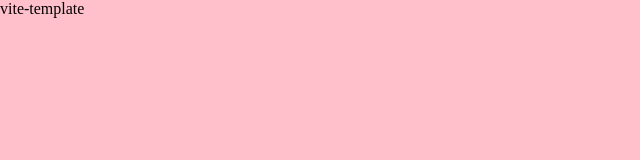
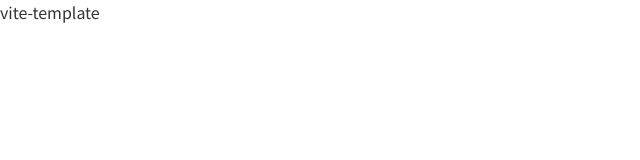
Before and after one commit to crawlre/vite-template, a website built with Vite: page src/index.html in a window 1280 px wide. Shown: the whole page, without its empty margins (0-640 px from the left). Built offline with nearby package versions, Linux system fonts and the light colour scheme.

Commit message:
feat: フォント変数の定義と_base.scssへの反映

```diff
--- a/src/scss/foundation/_base.scss
+++ b/src/scss/foundation/_base.scss
@@ -1,5 +1,6 @@
 @use '../global' as *;
 
 body {
-  background-color: pink;
+  font-family: $font-family-base;
+  color: $color-font-base;
 }
--- a/src/scss/global/_font.scss
+++ b/src/scss/global/_font.scss
@@ -1,6 +1,6 @@
 // font-family
-$font-family-en: "Montserrat";
-$font-family-ja: "Noto Sans JP";
+$font-family-en: 'Montserrat';
+$font-family-ja: 'Noto Sans JP';
 $font-family-base: $font-family-en, $font-family-ja, sans-serif;
 
 // font-weight
```
